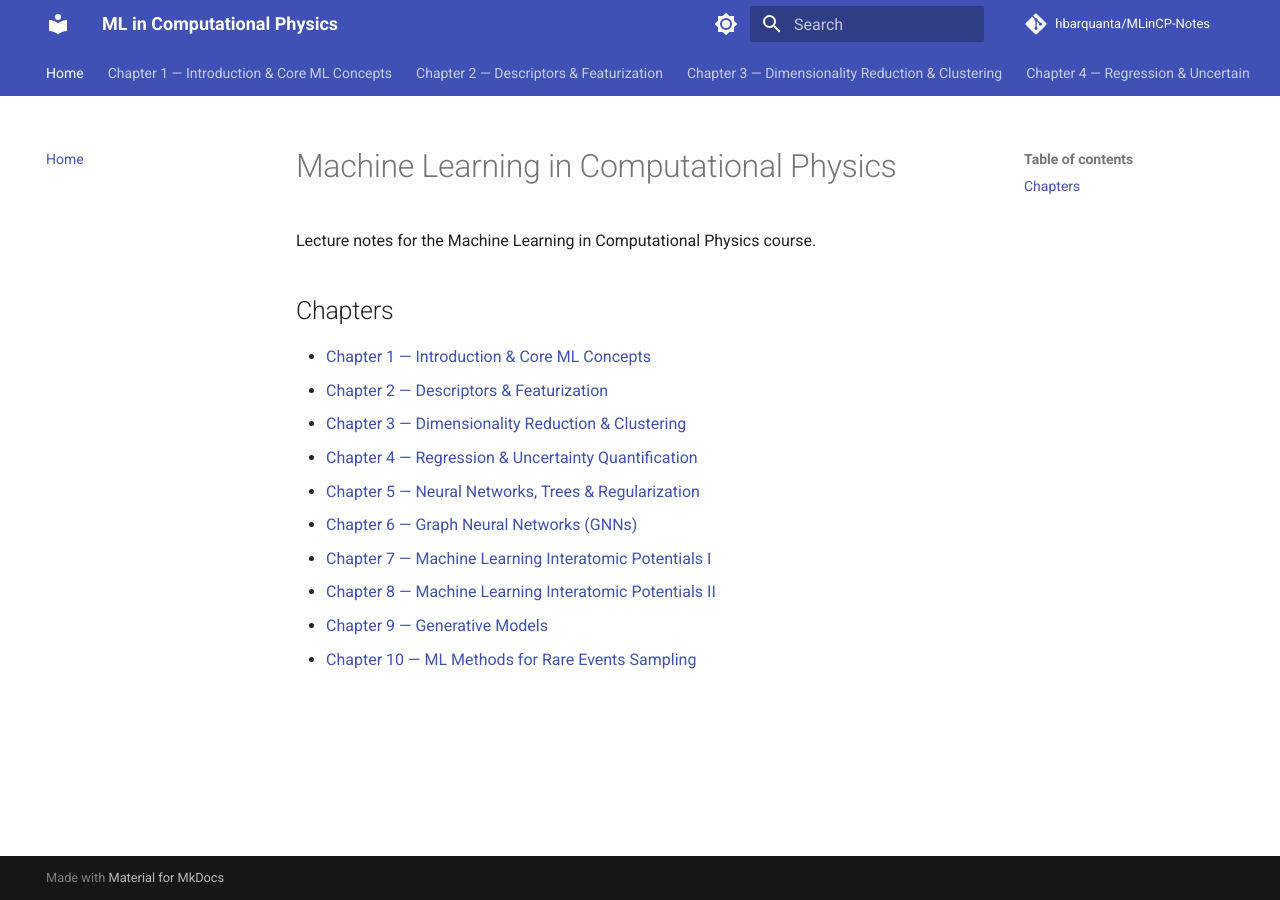
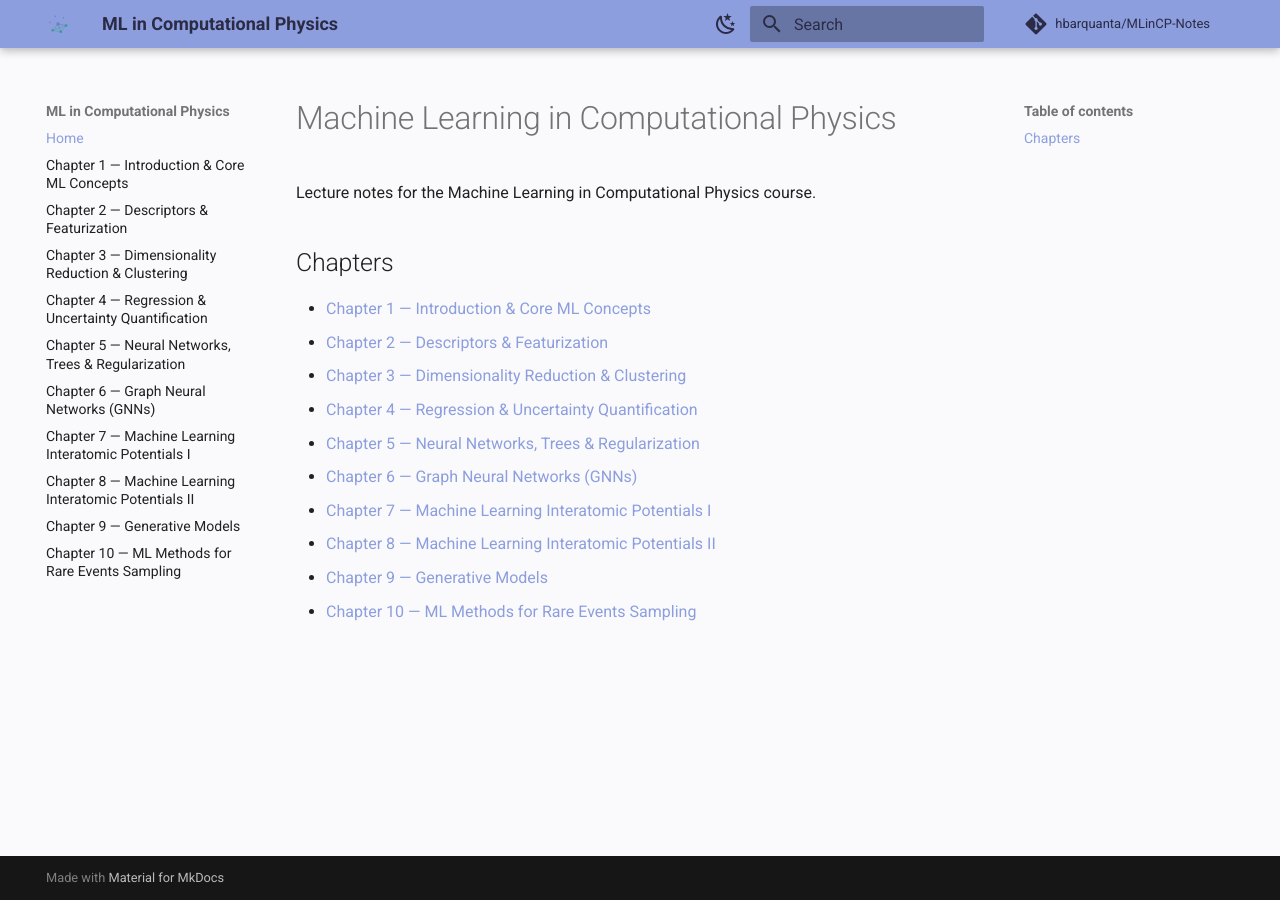
Before and after one commit to hbarquanta/MLinCP-Notes, an MkDocs documentation site: the page built from docs/index.md, in a window 1280 px wide. Built offline with MkDocs 1.6.1 and Material for MkDocs 9.7.7, drawn with Linux system fonts in a browser that asks for light colours; comment, search, counter and statistics services are not loaded.

Commit message:
Redesign site: sidebar-only nav, custom pastel theme, logo/favicon
Drop the top navigation.tabs bar in favor of Material's classic
left-sidebar nav (was feeling cluttered with 10 chapters as tabs).

Replace the default indigo palette with a custom cool pastel scheme
(periwinkle primary, teal accent) via CSS variable overrides scoped
to Material's own default/slate schemes, so all other contrast-tuned
UI colors (text, code, admonitions) are untouched. Contrast-checked
against WCAG AA: header ink-on-primary 5.25:1, accent-on-background
>4.5:1 in both light and dark mode.

Add a hand-built SVG logo/favicon (atom orbits + graph-neural-network
nodes) reflecting the course's ML + computational physics theme.

```diff
--- /dev/null
+++ b/docs/stylesheets/extra.css
@@ -0,0 +1,33 @@
+/* Custom pastel color scheme — periwinkle + teal, cool tones.
+   Overrides Material's CSS variables; base contrast/behavior stays
+   Material's (only primary/accent/background are recolored).
+   Contrast-checked: header ink on primary 5.25:1, accent-on-bg both modes >4.5:1. */
+
+[data-md-color-scheme="default"] {
+  --md-primary-fg-color: #8C9EDE;
+  --md-primary-fg-color--light: #B4C2EC;
+  --md-primary-fg-color--dark: #6B7FC7;
+  --md-primary-bg-color: #2B2B45;
+  --md-primary-bg-color--light: #2B2B45;
+
+  --md-accent-fg-color: #22826F;
+  --md-accent-fg-color--transparent: #22826F1a;
+  --md-accent-bg-color: #ffffff;
+
+  --md-default-bg-color: #FAFAFC;
+}
+
+[data-md-color-scheme="slate"] {
+  --md-primary-fg-color: #8C9EDE;
+  --md-primary-fg-color--light: #B4C2EC;
+  --md-primary-fg-color--dark: #6B7FC7;
+  --md-primary-bg-color: #2B2B45;
+  --md-primary-bg-color--light: #2B2B45;
+
+  --md-accent-fg-color: #6FE0C6;
+  --md-accent-fg-color--transparent: #6FE0C61a;
+  --md-accent-bg-color: #23222E;
+
+  --md-default-bg-color: #23222E;
+  --md-hue: 250;
+}
--- a/mkdocs.yml
+++ b/mkdocs.yml
@@ -6,21 +6,20 @@ repo_name: hbarquanta/MLinCP-Notes
 
 theme:
   name: material
+  logo: assets/logo.svg
+  favicon: assets/favicon.svg
   palette:
     - media: "(prefers-color-scheme: light)"
       scheme: default
-      primary: indigo
       toggle:
-        icon: material/brightness-7
+        icon: material/weather-night
         name: Switch to dark mode
     - media: "(prefers-color-scheme: dark)"
       scheme: slate
-      primary: indigo
       toggle:
-        icon: material/brightness-4
+        icon: material/weather-sunny
         name: Switch to light mode
   features:
-    - navigation.tabs
     - navigation.top
     - navigation.instant
     - navigation.tracking
@@ -64,6 +63,7 @@ extra_javascript:
 
 extra_css:
   - https://unpkg.com/katex@0/dist/katex.min.css
+  - stylesheets/extra.css
 
 plugins:
   - search
```
Also changed, not shown: docs/assets/favicon.svg (added), docs/assets/logo.svg (added).
